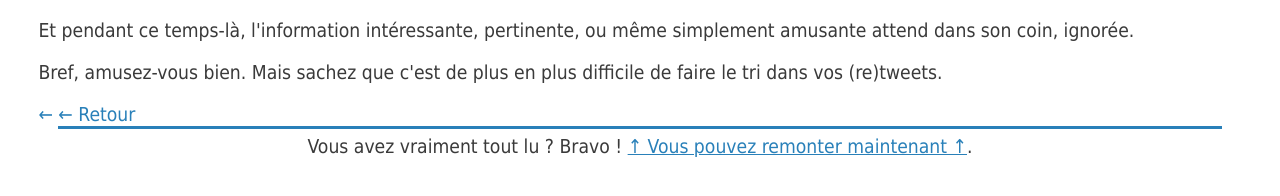
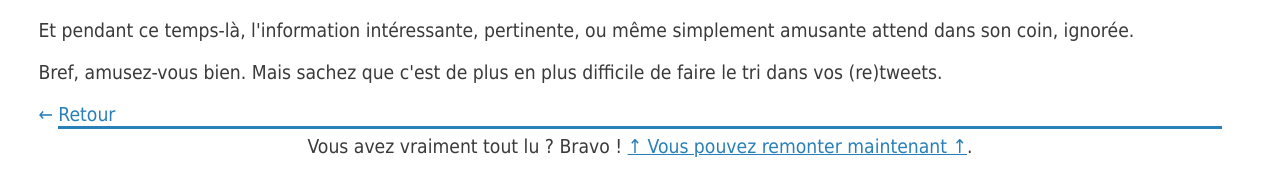
Before and after one commit to cGuille/cGuille.github.io, a Jekyll site: the page built from _posts/2015-05-27-twitter-ce-que-nous-partageons-survit.html, in a window 1280 px wide. Shown: the part 471-667 px from the top of the page. Built offline with Jekyll 4.4.1, drawn with Linux system fonts in a browser that asks for light colours.

Commit message:
Fix posts return link

```diff
--- a/_layouts/post.html
+++ b/_layouts/post.html
@@ -13,6 +13,6 @@ layout: default
   <div class="post-content">
 {{ content }}
   </div>
-  <aside><a href="/" class="return-link">← Retour</a></aside>
+  <aside><a href="/" class="return-link">Retour</a></aside>
   <footer>Vous avez vraiment tout lu ? Bravo ! <a href="#">↑ Vous pouvez remonter maintenant ↑</a>.</footer>
 </article>
```
